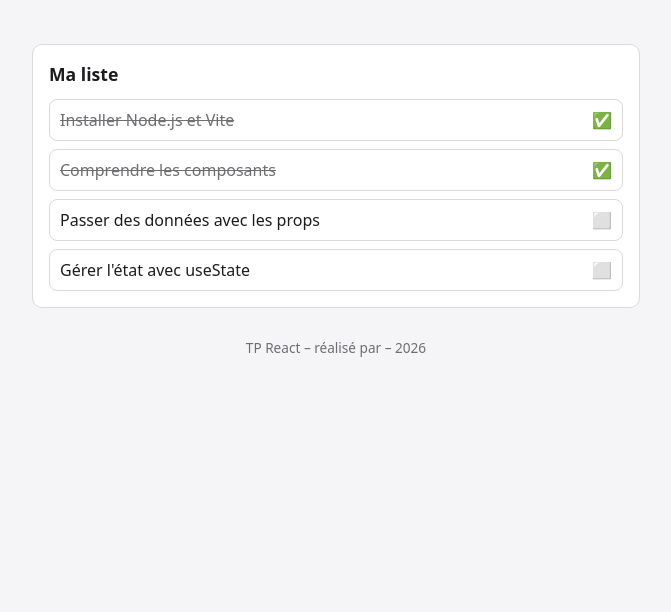
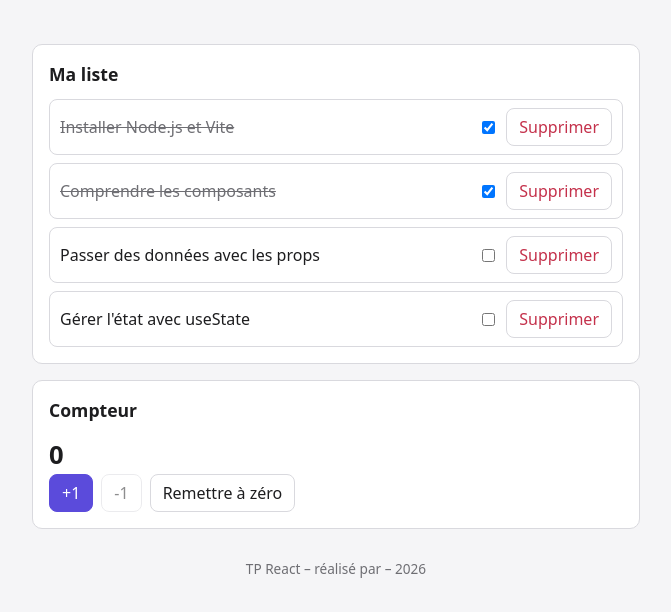
Before and after one commit to must-git/tp-react-taches, a React (Vite) app in the folder mes-taches/: page / in a window 1280 px wide. Shown: the top 612 px of the page, without its empty margins (304-975 px from the left). Built offline with nearby package versions, Linux system fonts and the light colour scheme.

Commit message:
Étape 3 : événements et useState

```diff
--- a/mes-taches/src/App.jsx
+++ b/mes-taches/src/App.jsx
@@ -1,25 +1,44 @@
-import Entete from './components/Entete.jsx'
-import ListeTaches from './components/ListeTaches.jsx'
-import Pied from './components/Pied.jsx'
-import Carte from './components/Carte.jsx'
+import Entete from "./components/Entete.jsx";
+import ListeTaches from "./components/ListeTaches.jsx";
+import Pied from "./components/Pied.jsx";
+import Carte from "./components/Carte.jsx";
+import Compteur from "./components/Compteur.jsx";
+import { useState } from "react";
 
-const TACHES = [
-  { id: 1, titre: 'Installer Node.js et Vite', terminee: true },
-  { id: 2, titre: 'Comprendre les composants', terminee: true },
-  { id: 3, titre: 'Passer des données avec les props', terminee: false },
+const TACHES_INITIALES = [
+  { id: 1, titre: "Installer Node.js et Vite", terminee: true },
+  { id: 2, titre: "Comprendre les composants", terminee: true },
+  { id: 3, titre: "Passer des données avec les props", terminee: false },
   { id: 4, titre: "Gérer l'état avec useState", terminee: false },
-]
+];
 
 function App() {
+  const [taches, setTaches] = useState(TACHES_INITIALES);
+
+  function basculerTache(id) {
+    setTaches(
+      taches.map((tache) =>
+        tache.id === id ? { ...tache, terminee: !tache.terminee } : tache,
+      ),
+    );
+  }
+
+  function supprimerTache(id) {
+    setTaches(taches.filter((tache) => tache.id !== id));
+  }
+
   return (
     <div className="app">
       <Entete />
       <Carte titre="Ma liste">
-        <ListeTaches taches={TACHES} />
+        <ListeTaches taches={taches} onBasculer={basculerTache} onSupprimer={supprimerTache} />
+      </Carte>
+      <Carte titre="Compteur">
+        <Compteur />
       </Carte>
       <Pied />
     </div>
-  )
+  );
 }
 
-export default App
+export default App;
--- /dev/null
+++ b/mes-taches/src/components/Compteur.jsx
@@ -0,0 +1,18 @@
+import { useState } from "react";
+
+function Compteur() {
+  const [valeur, setValeur] = useState(0);
+
+  return (
+    <>
+      <p className="valeur-compteur">{valeur}</p>
+      <div className="ligne">
+        <button className="principal" onClick={() => setValeur(valeur + 1)}>+1</button>
+        <button disabled={valeur == 0} onClick={() => setValeur(valeur - 1)}>-1</button>
+        <button onClick={() => setValeur(0)}>Remettre à zéro</button>
+      </div>
+    </>
+  );
+}
+
+export default Compteur;
--- a/mes-taches/src/components/ListeTaches.jsx
+++ b/mes-taches/src/components/ListeTaches.jsx
@@ -1,10 +1,10 @@
 import Tache from './Tache';
-function ListeTaches({ taches }) {
+function ListeTaches({ taches, onBasculer, onSupprimer }) {
   return (
     <ul className="liste-taches">
       {taches.length === 0 && <p className="vide">Aucune tâche à afficher.</p>}
       {taches.length > 0 && taches.map((tache) => (
-        <Tache key={tache.id} titre={tache.titre} terminee={tache.terminee} />
+        <Tache key={tache.id} titre={tache.titre} id={tache.id} terminee={tache.terminee} onBasculer={onBasculer} onSupprimer={onSupprimer} />
       ))}
     </ul>
   );
--- a/mes-taches/src/components/Tache.jsx
+++ b/mes-taches/src/components/Tache.jsx
@@ -1,8 +1,9 @@
-function Tache({ titre, terminee }) {
+function Tache({ id, titre, terminee, onBasculer, onSupprimer }) {
   return (
     <li className={`tache ${terminee ? 'terminee' : ''}`}>
       <span className="titre">{titre}</span>
-      <span className="statut">{terminee ? '✅' : '⬜'}</span>
+      <input type="checkbox" checked={terminee} onChange={() => onBasculer(id)} />
+      <button className="danger" onClick={() => onSupprimer(id)}>Supprimer</button>
     </li>
   );
 }
```
